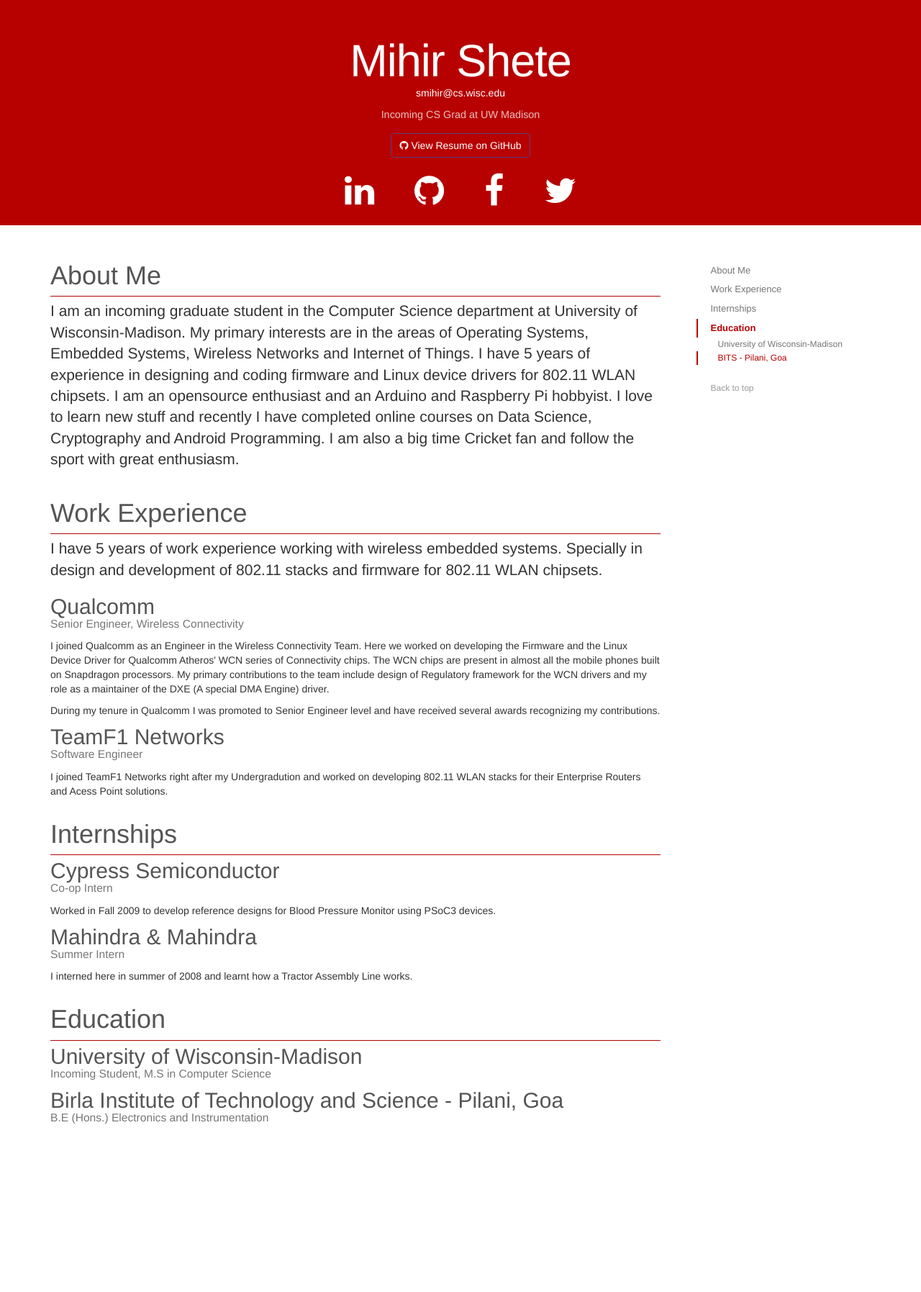
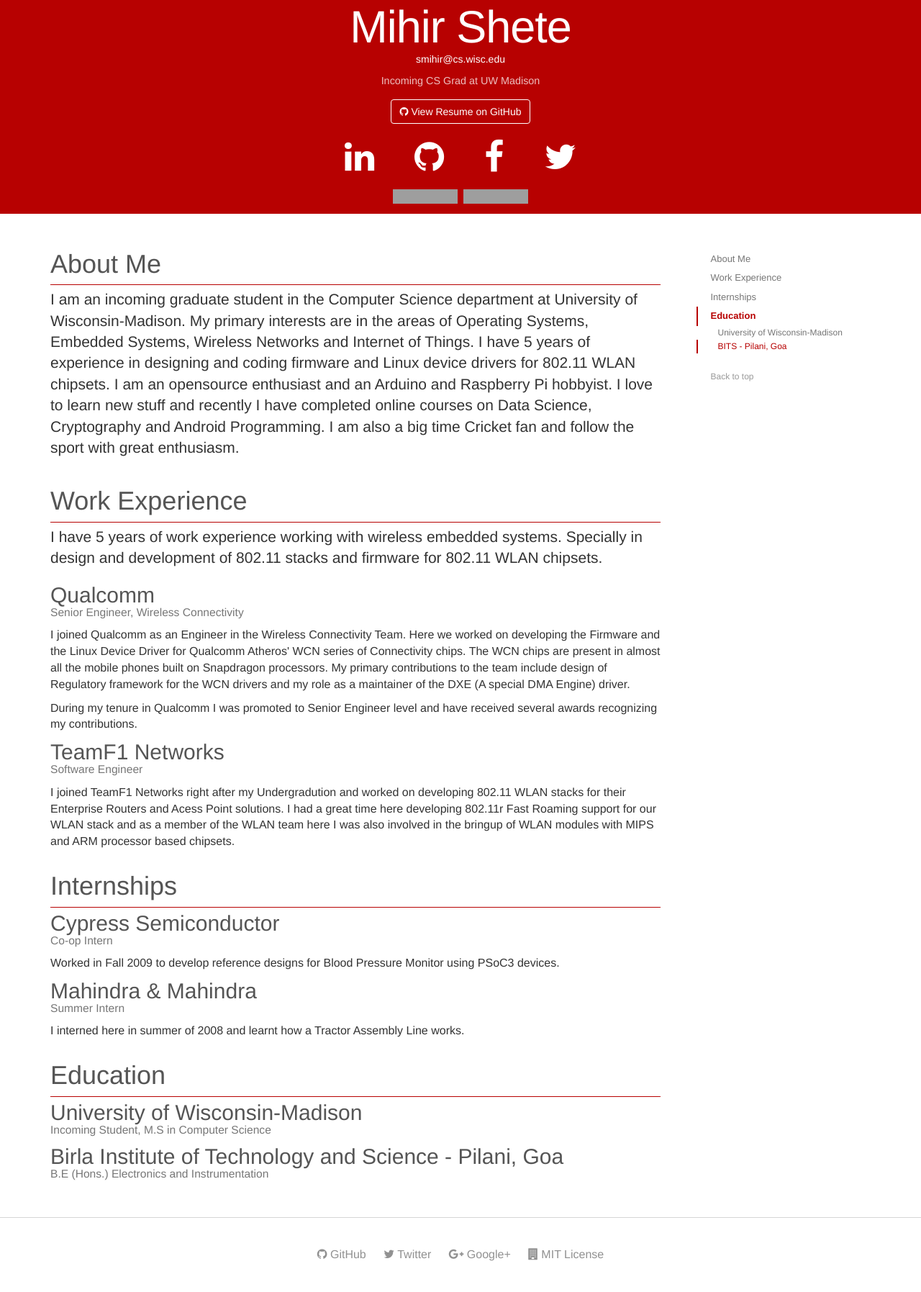
Before and after one commit to smihir/html-s, a plain HTML site: page index.html in a window 1280 px wide. Shown: the part 30-1825 px from the top of the page at 72% size. Before the commit the page ends 1604 px from the top, so only its background shows below. Drawn offline with nearby package versions, Linux system fonts and the light colour scheme; files that its build step writes are made by us from their sources; grey boxes are pictures that could not be loaded; some icons are missing.

Commit message:
html-s: final touches to the framework
-Everything is Red!
-Added github buttons
-Added footer

```diff
--- a/css/custom.css
+++ b/css/custom.css
@@ -1,3 +1,6 @@
+body {
+  font-size: 16px;
+}
 .jumbotron {
   font-size: 16px;
   text-align: center;
@@ -9,6 +12,7 @@
 }
 .jumbotron h1 {
   margin-bottom: -15px;
+  margin-top: -15px;
   font-weight: 300;
   letter-spacing: -1px;
   color: #fff;
@@ -50,6 +54,13 @@
 .jumbotron-links li + li {
   margin-left: 20px;
 }
+.jumbotron .btn-outline {
+  border-color: #FFFFFF
+}
+.jumbotron a.btn:hover {
+  background-color: #FFFFFF;
+  color: #B70101;
+}
 h1,
 h2 {
   font-weight: 300;
@@ -76,6 +87,9 @@ footer {
   padding: 40px 0;
   margin-top: 40px;
   border-top: 1px solid #ccc;
+}
+footer a{
+  color: #767676;
 }
 .examples {
   text-align: center;
--- a/index.html
+++ b/index.html
@@ -1,4 +1,4 @@
-<!DOCTYPE html>
+<!DOCTYPE  html>
 <html lang="en">
 
 <head>
@@ -7,13 +7,21 @@
   <meta name="viewport" content="width=device-width, initial-scale=1">
   <link rel="stylesheet" href="http://maxcdn.bootstrapcdn.com/bootstrap/3.3.5/css/bootstrap.min.css">
   <link rel="stylesheet" href="http://maxcdn.bootstrapcdn.com/font-awesome/4.2.0/css/font-awesome.min.css">
-  <link rel="stylesheet" href="bootstrap-social.css">
+  <link rel="stylesheet" href="css/bootstrap-social.css">
   <!-- Custom CSS to change Bootstrap styles -->
   <link rel="stylesheet" href="css/custom.css">
   <link rel="stylesheet" href="css/docs.min.css">
   <script src="https://ajax.googleapis.com/ajax/libs/jquery/1.11.3/jquery.min.js"></script>
   <script src="http://maxcdn.bootstrapcdn.com/bootstrap/3.3.5/js/bootstrap.min.js"></script>
   <script src="js/docs.min.js"></script>
+  <script>
+    (function(i,s,o,g,r,a,m){i['GoogleAnalyticsObject']=r;i[r]=i[r]||function(){
+      (i[r].q=i[r].q||[]).push(arguments)},i[r].l=1*new Date();a=s.createElement(o),
+      m=s.getElementsByTagName(o)[0];a.async=1;a.src=g;m.parentNode.insertBefore(a,m)
+    })(window,document,'script','//www.google-analytics.com/analytics.js','ga');
+    ga('create', 'UA-64857523-1', 'auto');
+    ga('send', 'pageview');
+  </script>
 </head>
 
 <body>
@@ -35,6 +43,8 @@
       <li><a class="btn-social-icon btn-lg btn-facebook" href="https://www.facebook.com/mihirshete"><i class="fa fa-facebook"></i></a></li>
       <li><a class="btn-social-icon btn-lg btn-twitter" href="https://twitter.com/mihirshete"><i class="fa fa-twitter"></i></a></li>
     </ul>
+    <iframe src="https://ghbtns.com/github-btn.html?user=smihir&repo=html-s&type=star&count=true" frameborder="0" scrolling="0" width="170px" height="20px"></iframe>
+    <iframe src="https://ghbtns.com/github-btn.html?user=smihir&repo=html-sp&type=fork&count=true" frameborder="0" scrolling="0" width="170px" height="20px"></iframe>
   </div>
   <div class="container index-body">
     <div class="row">
@@ -76,7 +86,10 @@
         <h3><small>Software Engineer</small></h3>
         <p>
           I joined TeamF1 Networks right after my Undergradution and worked on developing
-          802.11 WLAN stacks for their Enterprise Routers and Acess Point solutions.
+          802.11 WLAN stacks for their Enterprise Routers and Acess Point solutions. I had
+          a great time here developing 802.11r Fast Roaming support for our WLAN stack and
+          as a member of the WLAN team here I was also involved in the bringup of WLAN modules
+          with MIPS and ARM processor based chipsets.
         </p>
         <h1 id="internships">Internships</h1>
         <h2 id="cypress">Cypress Semiconductor</h2>
@@ -97,10 +110,7 @@
           <h2 id="bpgc">Birla Institute of Technology and Science - Pilani, Goa</h2>
           <h3> <small>B.E (Hons.) Electronics and Instrumentation</small></h3>
       </div>
-
-
-
-
+      <!--Start the Navigation Pane-->
       <div class="col-md-3" role="complementary">
         <nav class="bs-docs-sidebar hidden-print hidden-xs hidden-sm">
           <ul class="nav bs-docs-sidenav">
@@ -128,18 +138,21 @@
                 <li><a href="#bpgc">BITS - Pilani, Goa</a></li>
               </ul>
             </li>
-
             <a class="back-to-top" href="#top">
               Back to top
             </a>
-
         </nav>
       </div>
-
     </div>
 </div>
-
-
+<footer>
+      <ul class="links">
+        <li><a href="http://github.com/smihir" onclick="_gaq.push(['_trackEvent', 'exit', 'footer', 'GitHub']);"><i class="fa fa-github"></i> GitHub</a></li>
+        <li><a href="http://twitter.com/mihirshete" onclick="_gaq.push(['_trackEvent', 'exit', 'footer', 'Twitter']);"><i class="fa fa-twitter"></i> Twitter</a></li>
+        <li><a href="http://google.com/+MihirShete" onclick="_gaq.push(['_trackEvent', 'exit', 'footer', 'Google+']);"><i class="fa fa-google-plus"></i> Google+</a></li>
+        <li><a href="http://opensource.org/licenses/MIT" onclick="_gaq.push(['_trackEvent', 'exit', 'footer', 'MIT']);"><i class="fa fa-building"></i> MIT License</a></li>
+      </ul>
+</footer>
 
 </body>
 </html>
```
Also changed, not shown: css/docs.min.css. Lines whose indentation alone changed are shown as unchanged.
